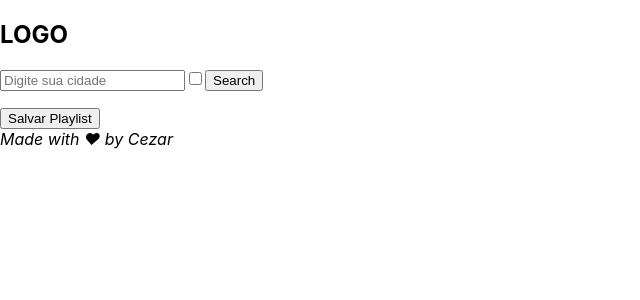
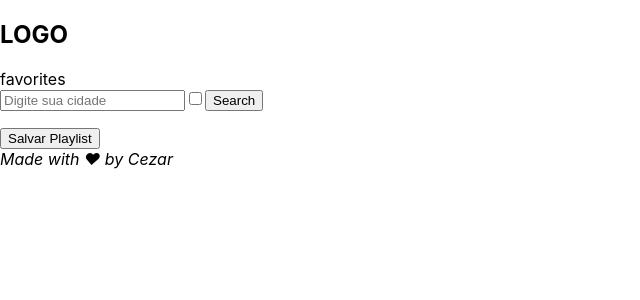
Before and after one commit to ASOCezar-zz/mesha-test, a Next.js app: page / in a window 1280 px wide. Shown: the top 300 px of the page, without its empty margins (0-640 px from the left). Built offline with nearby package versions, Linux system fonts and the light colour scheme.

Commit message:
NavLink Component

```diff
--- a/src/components/Header/Header.tsx
+++ b/src/components/Header/Header.tsx
@@ -1,8 +1,15 @@
 import Logo from "../Logo";
+import NavLink from "../NavLink";
 import * as Styled from "./styles";
 
-export const HeaderComponent = () => (
+interface IHeaderProps {
+  source: string;
+  target: string;
+}
+
+export const HeaderComponent = ({ source, target }: IHeaderProps) => (
   <Styled.Container>
     <Logo />
+    <NavLink source={source} target={target} />
   </Styled.Container>
 );
--- /dev/null
+++ b/src/components/NavLink/NavLinks.tsx
@@ -0,0 +1,15 @@
+import * as Styled from "./styles";
+import Link from "next/link";
+
+interface INavLinkProps {
+  source: string;
+  target: string;
+}
+
+export const NavLinkComponent = ({ source, target }: INavLinkProps) => {
+  return (
+    <Styled.Container>
+      <Link href={source}>{target}</Link>
+    </Styled.Container>
+  );
+};
--- /dev/null
+++ b/src/components/NavLink/index.ts
@@ -0,0 +1,4 @@
+import { NavLinkComponent } from "./NavLinks";
+
+const NavLink = NavLinkComponent;
+export default NavLink;
--- /dev/null
+++ b/src/components/NavLink/styles.ts
@@ -0,0 +1,5 @@
+import styled, { css } from "styled-components";
+
+export const Container = styled.nav`
+  ${() => css``}
+`;
--- a/src/pages/index.tsx
+++ b/src/pages/index.tsx
@@ -69,7 +69,7 @@ const Home: NextPage = () => {
 
   return (
     <>
-      <Header />
+      <Header source="/favorites" target="favorites" />
       <main>
         <form onSubmit={(e) => handleSearch(e)}>
           <input
```
Also changed, not shown: src/pages/favorites.tsx (+4 -4 lines).
